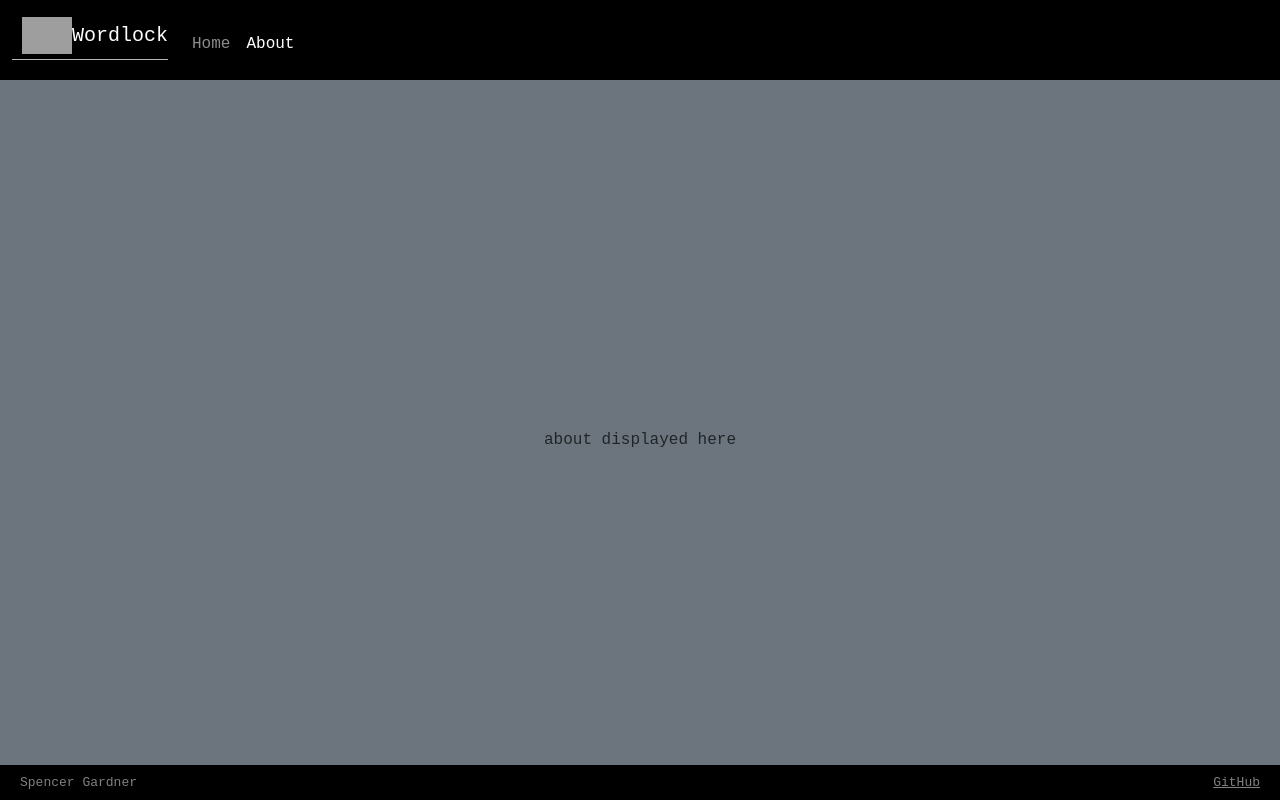
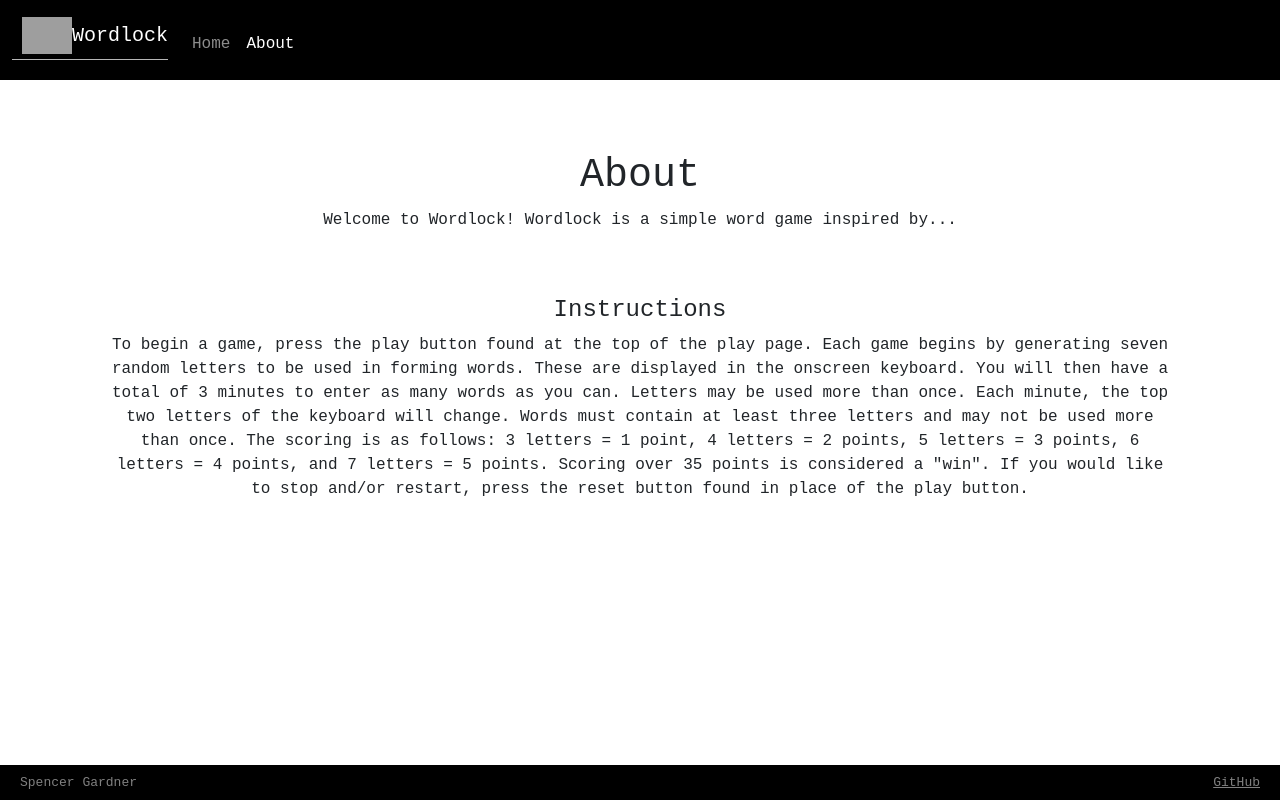
Before and after one commit to Spencer-Gardner/CS260, a React (Vite) app: page /about in a window 1280 px wide. Built offline with nearby package versions, Linux system fonts and the light colour scheme; grey boxes are pictures that could not be loaded.

Commit message:
update html content

```diff
--- a/src/about/about.jsx
+++ b/src/about/about.jsx
@@ -1,9 +1,29 @@
 import React from 'react';
+import './about.css';
 
 export function About() {
     return (
-      <main className='container-fluid bg-secondary text-center'>
-        <div>about displayed here</div>
-      </main>
+      <main className="container-fluid justify-content-start align-items-center pt-4">
+            <div className="text-center mx-5 pt-5 pb-5 px-5">
+                <h1>About</h1>
+                <p>
+                    Welcome to Wordlock! Wordlock is a simple word game inspired by...
+                </p>
+            </div>
+            <div className="text-center mx-5 px-5">
+                <h4>Instructions</h4>
+                <p>
+                    To begin a game, press the play button found at the top of the play page. Each game begins by
+                    generating seven random letters to be used in forming words. These are displayed in the onscreen
+                    keyboard. You will then have a total of 3 minutes to enter as many words as you can.
+                    Letters may be used more than once. Each minute, the top two letters of the keyboard will change.
+                    Words must contain at least three letters and may not be used more than once.
+                    The scoring is as follows: 3 letters = 1 point, 4 letters = 2 points, 5 letters = 3 points,
+                    6 letters = 4 points, and 7 letters = 5 points.
+                    Scoring over 35 points is considered a "win".
+                    If you would like to stop and/or restart, press the reset button found in place of the play button.
+                </p>
+            </div>
+        </main>
     );
   }
```
